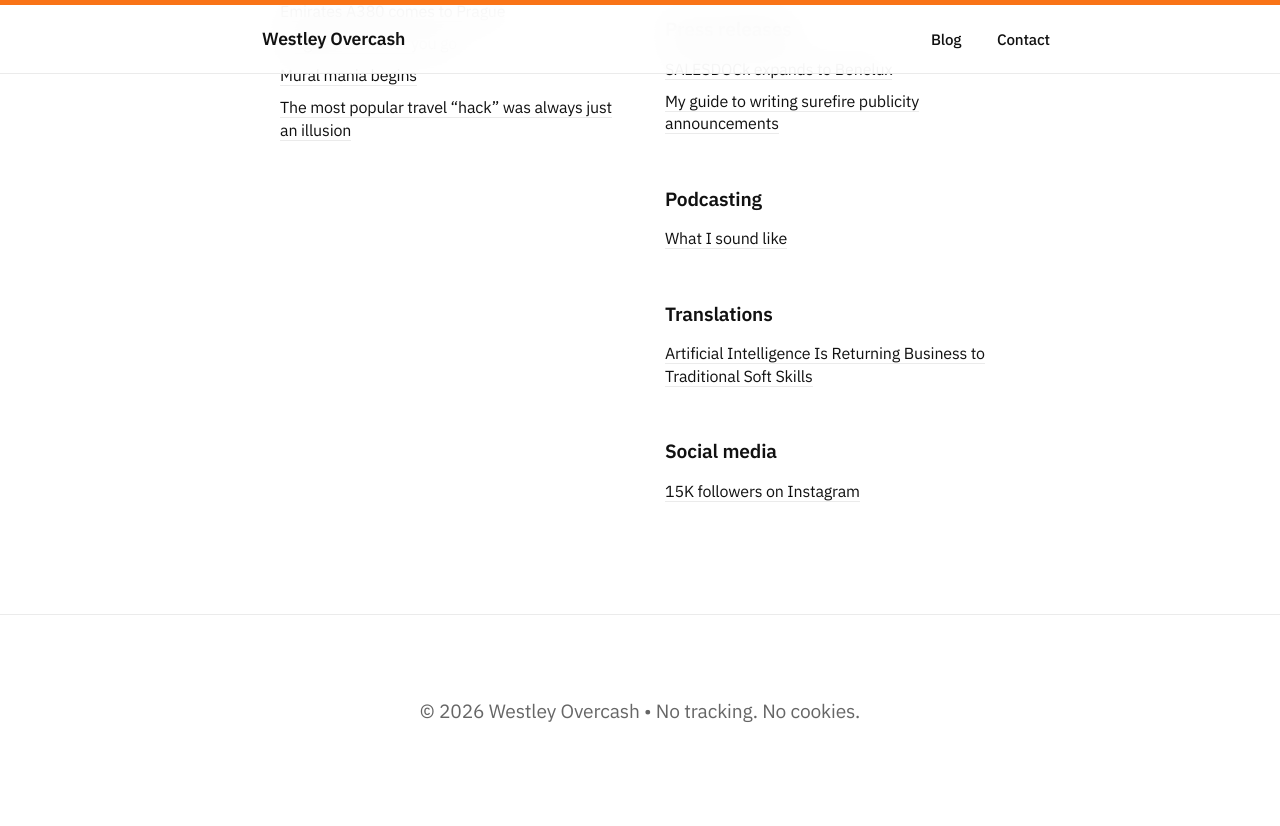
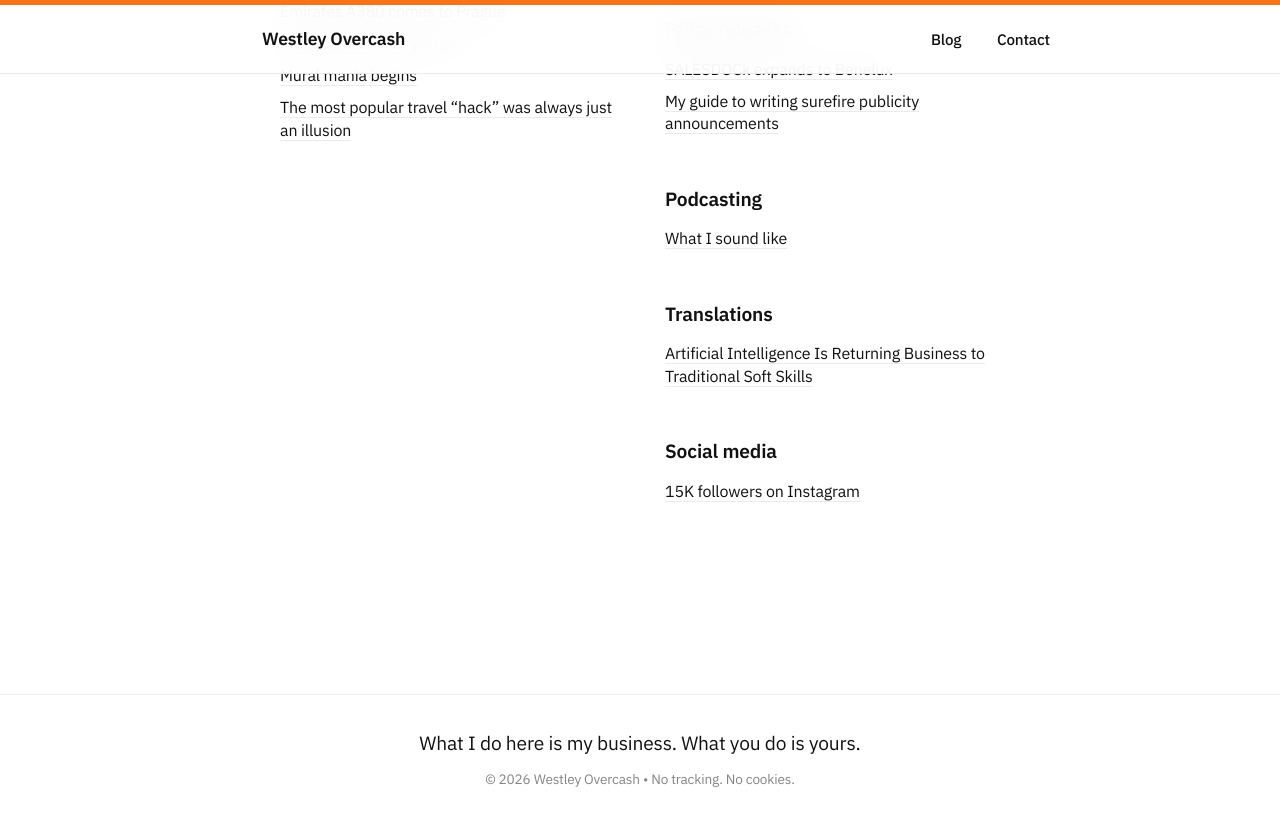
Before and after one commit to westleyovercash/westleyovercash.github.io, a Jekyll site: the page built from index.md, in a window 1280 px wide and 900 px high, scrolled down 2562 px. Shown: the top 826 px of the window. Built offline with Jekyll 4.4.1, drawn with Linux system fonts in a browser that asks for light colours.

Commit message:
Update default.html

```diff
--- a/_layouts/default.html
+++ b/_layouts/default.html
@@ -25,13 +25,20 @@
       </div>
     </nav>
   </header>
+
   <main>
     <article>
       {{ content }}
     </article>
   </main>
-  <footer>
-    <p>© {{ "now" | date: "%Y" }} Westley Overcash • No tracking. No cookies.</p>
+
+  <footer style="margin-top: 5rem; padding-top: 2rem; border-top: 1px solid #eee;">
+    <p style="margin-bottom: 0.5rem; color: var(--text);">
+      What I do here is my business. What you do is yours.
+    </p>
+    <p style="font-size: 0.85rem; color: var(--text-light); opacity: 0.8;">
+      © {{ "now" | date: "%Y" }} Westley Overcash • No tracking. No cookies.
+    </p>
   </footer>
 </body>
 </html>
```
